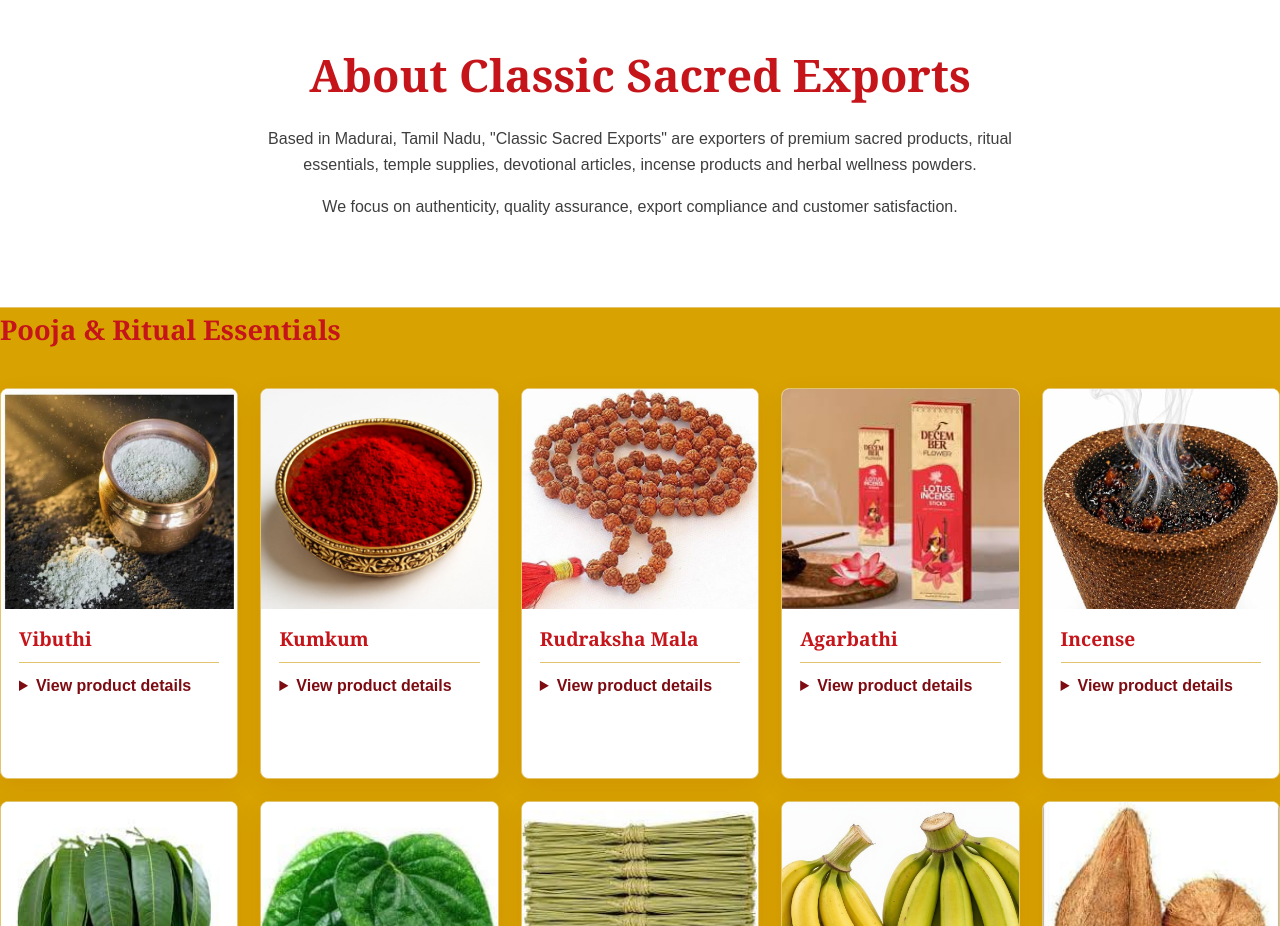
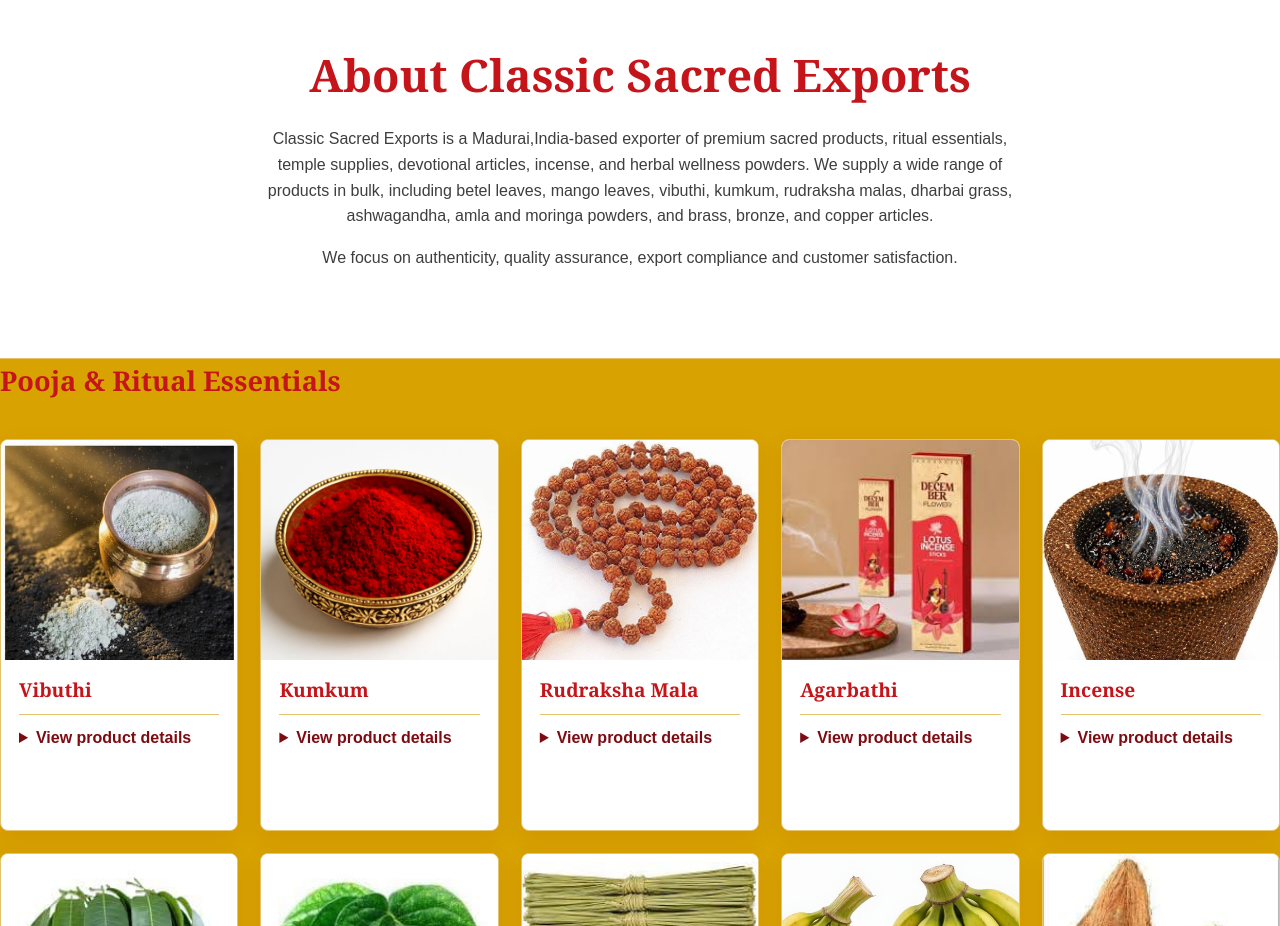
Before and after one commit to altcaresabtu/classic-sacred-exports, a plain HTML site: page index.html in a window 1280 px wide. Shown: the part 1360-2286 px from the top of the page. Drawn offline with Linux system fonts and the light colour scheme.

Commit message:
SEO improvements in Index and robots.txt

```diff
--- a/index.html
+++ b/index.html
@@ -86,10 +86,9 @@ GST Registered
 <h2>About Classic Sacred Exports</h2>
 
 <p>
-Based in Madurai, Tamil Nadu,
-"Classic Sacred Exports" are exporters of premium sacred products,
-ritual essentials, temple supplies, devotional articles,
-incense products and herbal wellness powders.
+	Classic Sacred Exports is a Madurai,India-based exporter of premium sacred products, ritual essentials, temple supplies, devotional articles, incense,
+	and herbal wellness powders. We supply a wide range of products in bulk, including betel leaves, mango leaves, vibuthi, kumkum, rudraksha malas,
+	dharbai grass, ashwagandha, amla and moringa powders, and brass, bronze, and copper articles.
 </p>
 
 <p>
```
Also changed, not shown: robots.txt (added), 1 other file.
